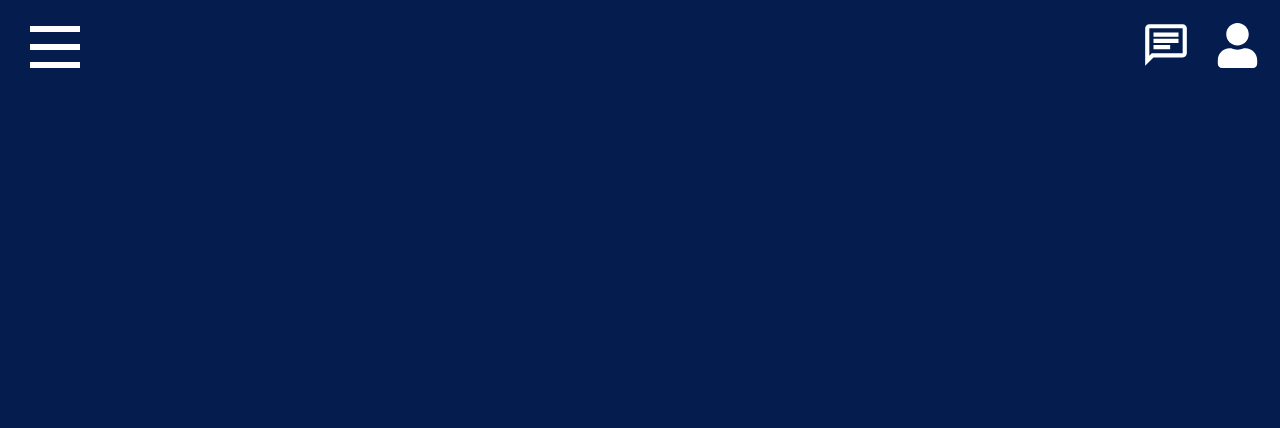
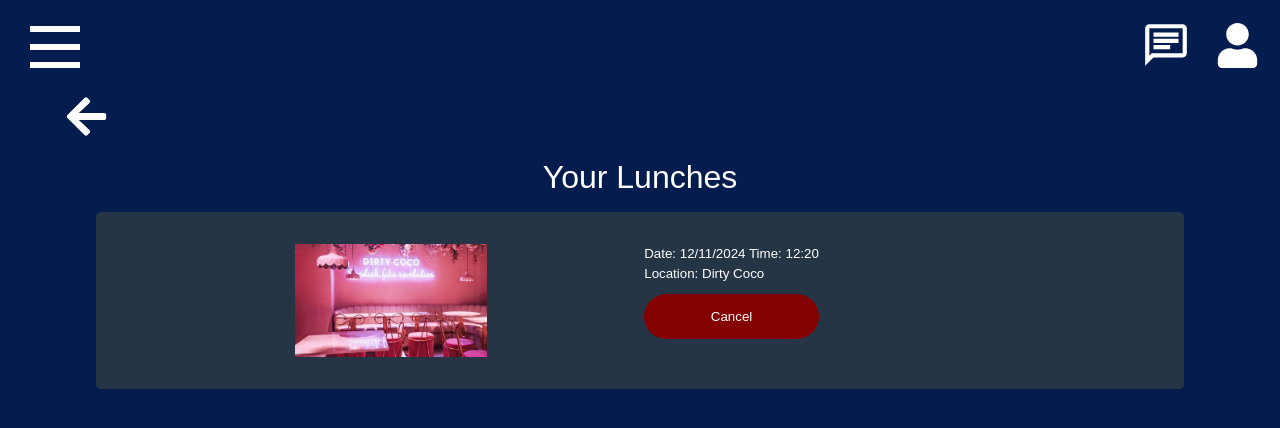
Before and after one commit to MohamadAliHassan/LunchConnect, a React (Vite) app in the folder client/: page /lunches in a window 1280 px wide. Before the commit this address had no page. Shown: the top 428 px of the page. Built offline with nearby package versions, Linux system fonts and the light colour scheme.

Commit message:
worked on lunchespage

```diff
--- a/client/src/Sass/main.scss
+++ b/client/src/Sass/main.scss
@@ -15,3 +15,4 @@
 @use "../pages/EventsPage/EventsPage" as *;
 @use "../pages/SettingsPage/SettingsPage" as *;
 @use "../pages/LeaderBoardPage/LeaderBoardPage" as *;
+@use "../pages/LunchesPage/LunchesPage" as *;
--- a/client/src/components/Header.jsx
+++ b/client/src/components/Header.jsx
@@ -1,4 +1,5 @@
 import React, { useState, useRef, useEffect } from "react";
+import { Link } from "react-router-dom"; // Import Link from react-router-dom
 import { MdOutlineChat } from "react-icons/md";
 import { FaUser } from "react-icons/fa";
 
@@ -12,7 +13,7 @@ export const Header = () => {
 
   const clearStorage = () => {
     localStorage.clear();
-  }
+  };
   const handleClickOutside = (event) => {
     if (menuRef.current && !menuRef.current.contains(event.target)) {
       setIsOpen(false);
@@ -40,12 +41,13 @@ export const Header = () => {
 
         {isOpen && (
           <div className="menu-items">
-            <a href="/">Home</a>
-            <a href="/about">Achievements</a>
-            <a href="/contact">Profile</a>
-            <a href="/">Logout</a>
-            <a href="/" onClick={clearStorage}>Clear storage</a>
-
+            <Link to="/">Home</Link>
+            <Link to="/achievements">Achievements</Link>
+            <Link to="/contact">Profile</Link>
+            <Link to="/">Logout</Link>
+            <Link to="/" onClick={clearStorage}>
+              Clear storage
+            </Link>
           </div>
         )}
         <div className="icons">
--- /dev/null
+++ b/client/src/pages/LunchesPage/LunchesPage.jsx
@@ -0,0 +1,8 @@
+import { Lunches } from "./components/Lunches";
+export const LunchesPage = () => {
+  return (
+    <>
+      <Lunches />
+    </>
+  );
+};
--- /dev/null
+++ b/client/src/pages/LunchesPage/_LunchesPage.scss
@@ -0,0 +1,47 @@
+@use "../../Sass/abstract/variables" as *;
+.LunchesPage-container {
+  display: flex;
+  flex-direction: column;
+  height: 100dvh;
+  width: 100%;
+}
+.icon-fa-left {
+  width: 90%;
+  margin: 0 auto;
+  cursor: pointer;
+}
+.lunches-text {
+  text-align: center;
+  padding: 1rem 0;
+  font-size: 2rem;
+  font-weight: 400;
+}
+.lunch-overlay {
+  background-color: $darkAccent;
+  padding: 2rem 8rem;
+  width: 85%;
+  margin: 0 auto;
+  border-radius: 5px;
+}
+.lunch-flexContainer {
+  display: flex;
+  justify-content: space-around;
+  gap: 1rem;
+  width: 80%;
+}
+.column-direction {
+  display: flex;
+  flex-direction: column;
+}
+.column-direction small {
+  line-height: 1.5;
+}
+.close-lunchbtn {
+  background-color: $secButton;
+  color: $fontColor;
+  border-radius: 24px;
+  margin: 10px 0;
+}
+.lunchesIMG {
+  width: 12rem;
+}
--- /dev/null
+++ b/client/src/pages/LunchesPage/components/Lunches.jsx
@@ -0,0 +1,26 @@
+import { FaArrowLeft } from "react-icons/fa";
+import DiryCoco from "../assets/dirtyCoco.jpg";
+export const Lunches = () => {
+  return (
+    <>
+      <div className="LunchesPage-container">
+        <div className="icon-fa-left">
+          <FaArrowLeft size={45} />
+        </div>
+        <div className="lunch-section">
+          <h3 className="lunches-text">Your Lunches</h3>
+        </div>
+        <div className="lunch-overlay">
+          <div className="lunch-flexContainer">
+            <img src={DiryCoco} alt="lunch" className="lunchesIMG"></img>
+            <div className="column-direction">
+              <small>Date: 12/11/2024 Time: 12:20</small>
+              <small>Location: Dirty Coco</small>
+              <button className="close-lunchbtn">Cancel</button>
+            </div>
+          </div>
+        </div>
+      </div>
+    </>
+  );
+};
--- a/client/src/pages/index.jsx
+++ b/client/src/pages/index.jsx
@@ -6,3 +6,4 @@ export { HomePage } from "./HomePage/HomePage";
 export { ChatPage } from "./ChatPage/ChatPage";
 export { EventsPage } from "./EventsPage/EventsPage";
 export { LeaderBoardPage } from "./LeaderBoardPage/LeaderBoardPage";
+export { LunchesPage } from "./LunchesPage/LunchesPage";
--- a/client/src/routes/AllRoutes.jsx
+++ b/client/src/routes/AllRoutes.jsx
@@ -13,6 +13,7 @@ import { ChatPage } from "../pages/ChatPage/ChatPage";
 import { ProfilePage } from "../pages/ProfilePage/ProfilePage";
 import { SettingsPage } from "../pages/SettingsPage/SettingsPage";
 import { LeaderBoardPage } from "../pages/LeaderBoardPage/LeaderBoardPage";
+import { LunchesPage } from "../pages/LunchesPage/LunchesPage";
 
 export const AllRoutes = () => {
   return (
@@ -31,6 +32,7 @@ export const AllRoutes = () => {
         <Route path="/add-event" element={<EventsPage />}></Route>
         <Route path="/settings" element={<SettingsPage />}></Route>
         <Route path="/leaderboard" element={<LeaderBoardPage />}></Route>
+        <Route path="/lunches" element={<LunchesPage />}></Route>
       </Routes>
     </>
   );
--- a/client/src/stylesheet/main.css
+++ b/client/src/stylesheet/main.css
@@ -1032,4 +1032,59 @@ form {
 
 .leaderboard-name {
   font-size: 20px;
+}
+
+.LunchesPage-container {
+  display: flex;
+  flex-direction: column;
+  height: 100dvh;
+  width: 100%;
+}
+
+.icon-fa-left {
+  width: 90%;
+  margin: 0 auto;
+  cursor: pointer;
+}
+
+.lunches-text {
+  text-align: center;
+  padding: 1rem 0;
+  font-size: 2rem;
+  font-weight: 400;
+}
+
+.lunch-overlay {
+  background-color: #263546;
+  padding: 2rem 8rem;
+  width: 85%;
+  margin: 0 auto;
+  border-radius: 5px;
+}
+
+.lunch-flexContainer {
+  display: flex;
+  justify-content: space-around;
+  gap: 1rem;
+  width: 80%;
+}
+
+.column-direction {
+  display: flex;
+  flex-direction: column;
+}
+
+.column-direction small {
+  line-height: 1.5;
+}
+
+.close-lunchbtn {
+  background-color: #840202;
+  color: #fff;
+  border-radius: 24px;
+  margin: 10px 0;
+}
+
+.lunchesIMG {
+  width: 12rem;
 }/*# sourceMappingURL=main.css.map */
```
Also changed, not shown: client/src/pages/LunchesPage/assets/dirtyCoco.jpg (added), 1 other file (tests, documents, lock files or other folders).
